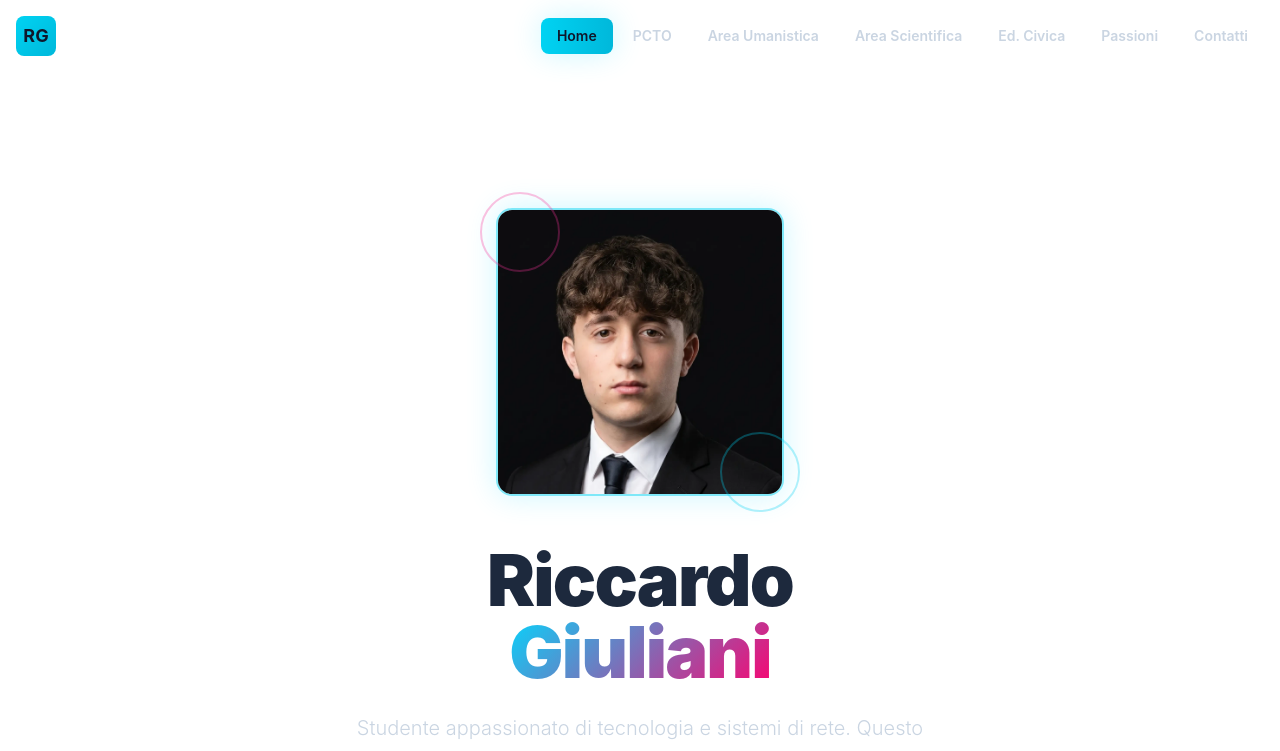
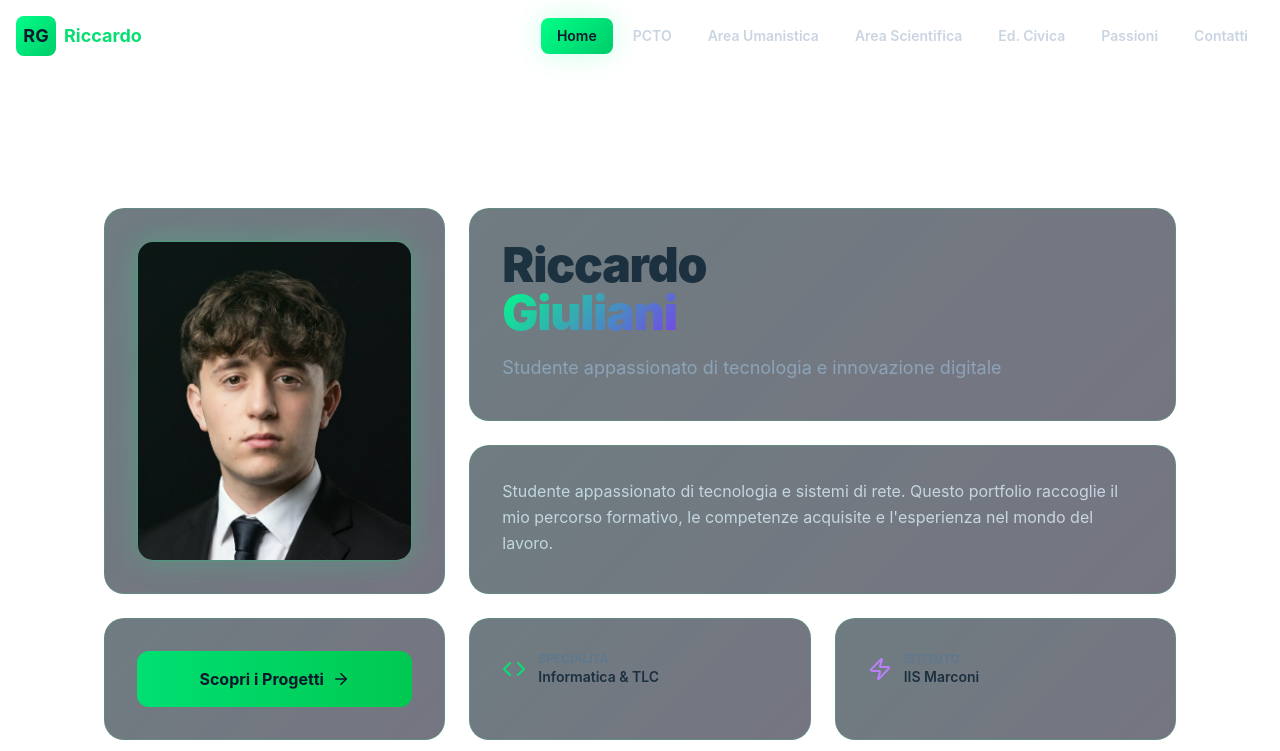
Before and after one commit to giuls-35456/portfolio-giuliani, a React (Vite) app: page /#/ in a window 1280 px wide. Shown: the top 751 px of the page. Built offline with nearby package versions, Linux system fonts and the light colour scheme.

Commit message:
Design Unico: Layout Bento Grid, Palette Deep Aurora (Emerald/Violet) e ottimizzazione totale

```diff
--- a/components/Navbar.tsx
+++ b/components/Navbar.tsx
@@ -33,10 +33,10 @@ const Navbar: React.FC = () => {
         <div className="max-w-7xl mx-auto flex justify-between items-center">
           {/* Logo */}
           <Link to="/" className="flex items-center gap-2 group">
-            <div className="w-10 h-10 bg-gradient-to-br from-cyan-400 to-cyan-500 rounded-lg flex items-center justify-center text-slate-900 font-bold text-lg group-hover:shadow-glow transition-all">
+            <div className="w-10 h-10 gradient-primary rounded-lg flex items-center justify-center text-slate-900 font-bold text-lg group-hover:shadow-glow transition-all">
               RG
             </div>
-            <span className="hidden sm:inline text-white font-bold text-lg">Riccardo</span>
+            <span className="hidden sm:inline text-green-400 font-bold text-lg">Riccardo</span>
           </Link>
 
           {/* Desktop Menu */}
@@ -49,8 +49,8 @@ const Navbar: React.FC = () => {
                   to={route.path}
                   className={`px-4 py-2 rounded-lg font-semibold text-sm transition-all ${
                     isActive
-                      ? 'bg-gradient-to-r from-cyan-400 to-cyan-500 text-slate-900 shadow-glow'
-                      : 'text-slate-300 hover:text-cyan-400'
+                      ? 'gradient-primary text-slate-900 shadow-glow'
+                      : 'text-slate-300 hover:text-green-400'
                   }`}
                 >
                   {route.label}
@@ -62,7 +62,7 @@ const Navbar: React.FC = () => {
           {/* Mobile Toggle */}
           <button
             onClick={() => setIsOpen(!isOpen)}
-            className="md:hidden p-2 text-cyan-400 hover:bg-slate-800 rounded-lg transition-colors"
+            className="md:hidden p-2 text-green-400 hover:bg-slate-800 rounded-lg transition-colors"
           >
             {isOpen ? <X size={24} /> : <Menu size={24} />}
           </button>
@@ -85,11 +85,11 @@ const Navbar: React.FC = () => {
                   <Link
                     key={route.path}
                     to={route.path}
-                    className={`px-4 py-3 rounded-lg font-bold text-lg transition-all ${
+                  className={`px-4 py-3 rounded-lg font-bold text-lg transition-all ${
                       isActive
-                        ? 'bg-gradient-to-r from-cyan-400 to-cyan-500 text-slate-900'
+                        ? 'gradient-primary text-slate-900'
                         : 'text-slate-300 hover:bg-slate-800'
-                    }`}
+                      }`}
                   >
                     {route.label}
                   </Link>
--- a/index.css
+++ b/index.css
@@ -1,20 +1,21 @@
 @import "tailwindcss";
 
-/* Palette Ultra-Moderna */
+/* Palette Deep Aurora - Unica e Sofisticata */
 :root {
-  --primary: #00d9ff;
-  --primary-dark: #0099cc;
-  --accent: #ff006e;
-  --accent-light: #ff4d8f;
-  --bg-dark: #0a0e27;
-  --bg-secondary: #1a1f3a;
+  --primary: #00ff88;
+  --primary-dark: #00cc6a;
+  --accent: #7c3aed;
+  --accent-light: #a78bfa;
+  --bg-dark: #0d0d1a;
+  --bg-secondary: #1a1a2e;
   --text-light: #f0f4f8;
+  --border-glow: rgba(0, 255, 136, 0.2);
 }
 
 body {
   margin: 0;
   overflow-x: hidden;
-  background: linear-gradient(135deg, #0a0e27 0%, #16213e 50%, #0f3460 100%);
+  background: linear-gradient(135deg, #0d0d1a 0%, #1a0033 50%, #0d0d1a 100%);
   font-family: 'Inter', -apple-system, BlinkMacSystemFont, 'Segoe UI', sans-serif;
   color: #f0f4f8;
 }
@@ -25,48 +26,77 @@ body {
 }
 
 ::-webkit-scrollbar-track {
-  background: #1a1f3a;
+  background: #1a1a2e;
 }
 
 ::-webkit-scrollbar-thumb {
-  background: linear-gradient(180deg, #00d9ff 0%, #ff006e 100%);
+  background: linear-gradient(180deg, #00ff88 0%, #7c3aed 100%);
   border-radius: 6px;
 }
 
 ::-webkit-scrollbar-thumb:hover {
-  background: linear-gradient(180deg, #00b8d4 0%, #e60052 100%);
+  background: linear-gradient(180deg, #00cc6a 0%, #6d28d9 100%);
 }
 
-/* Transizioni leggere */
+/* Transizioni */
 * {
-  transition-property: background-color, border-color, color, fill, stroke;
+  transition-property: background-color, border-color, color, fill, stroke, box-shadow, transform;
   transition-timing-function: cubic-bezier(0.4, 0, 0.2, 1);
   transition-duration: 150ms;
 }
 
-/* Gradienti Moderni */
+/* Gradienti */
 .gradient-primary {
-  background: linear-gradient(135deg, #00d9ff 0%, #00b8d4 100%);
+  background: linear-gradient(135deg, #00ff88 0%, #00cc6a 100%);
 }
 
 .gradient-accent {
-  background: linear-gradient(135deg, #ff006e 0%, #ff4d8f 100%);
+  background: linear-gradient(135deg, #7c3aed 0%, #a78bfa 100%);
 }
 
 .gradient-text {
-  background: linear-gradient(135deg, #00d9ff 0%, #ff006e 100%);
+  background: linear-gradient(135deg, #00ff88 0%, #7c3aed 100%);
   -webkit-background-clip: text;
   -webkit-text-fill-color: transparent;
   background-clip: text;
 }
 
-/* Ombre */
+/* Stile Bento - Frosted Glass */
+.bento-card {
+  background: rgba(26, 26, 46, 0.6);
+  backdrop-filter: blur(10px);
+  border: 1px solid rgba(0, 255, 136, 0.15);
+  border-radius: 20px;
+  padding: 2rem;
+  transition: all 0.3s cubic-bezier(0.4, 0, 0.2, 1);
+  position: relative;
+  overflow: hidden;
+}
+
+.bento-card::before {
+  content: '';
+  position: absolute;
+  top: 0;
+  left: 0;
+  right: 0;
+  bottom: 0;
+  background: linear-gradient(135deg, rgba(0, 255, 136, 0.05) 0%, transparent 100%);
+  pointer-events: none;
+}
+
+.bento-card:hover {
+  border-color: rgba(0, 255, 136, 0.4);
+  box-shadow: 0 0 30px rgba(0, 255, 136, 0.15), inset 0 0 20px rgba(0, 255, 136, 0.05);
+  transform: translateY(-5px);
+}
+
+/* Ombre Glow */
 .shadow-glow {
-  box-shadow: 0 0 30px rgba(0, 217, 255, 0.2);
+  box-shadow: 0 0 30px rgba(0, 255, 136, 0.2);
 }
 
 .shadow-accent {
-  box-shadow: 0 0 30px rgba(255, 0, 110, 0.2);
+  box-shadow: 0 0 30px rgba(124, 58, 237, 0.2);
 }
 
 /* Hover */
@@ -81,14 +111,14 @@ a {
 /* Focus */
 button:focus,
 a:focus {
-  outline: 2px solid #00d9ff;
+  outline: 2px solid #00ff88;
   outline-offset: 2px;
 }
 
 /* Selezione */
 ::selection {
-  background-color: #00d9ff;
-  color: #0a0e27;
+  background-color: #00ff88;
+  color: #0d0d1a;
 }
 
 /* Smooth scroll */
--- a/pages/Home.tsx
+++ b/pages/Home.tsx
@@ -1,29 +1,55 @@
 import React from 'react';
 import { motion } from 'framer-motion';
 import { INFO } from '../constants';
-import { ArrowRight } from 'lucide-react';
+import { ArrowRight, Code, Zap, Lightbulb } from 'lucide-react';
 import { Link } from 'react-router-dom';
 
 /**
- * Home Page - Nuovo Design Ultra-Moderno
- * Hero centrato, palette Cyan/Magenta, design minimalista e veloce.
+ * Home Page - Bento Grid Design Unico
+ * Palette Deep Aurora: Verde Smeraldo + Viola Profondo
  */
 const Home: React.FC = () => {
+  const containerVariants = {
+    hidden: { opacity: 0 },
+    visible: {
+      opacity: 1,
+      transition: {
+        staggerChildren: 0.1,
+        delayChildren: 0.2,
+      },
+    },
+  };
+
+  const itemVariants = {
+    hidden: { opacity: 0, y: 20 },
+    visible: {
+      opacity: 1,
+      y: 0,
+      transition: { duration: 0.6, ease: "easeOut" },
+    },
+  };
+
   return (
     <motion.div
       initial={{ opacity: 0 }}
       animate={{ opacity: 1 }}
       transition={{ duration: 0.4 }}
-      className="flex flex-col items-center justify-center min-h-screen text-center space-y-12 py-20"
+      className="min-h-screen py-20 px-4"
     >
-      {/* Foto Profilo - Centrata in Alto */}
+      <div className="max-w-6xl mx-auto">
+        {/* Bento Grid Layout */}
         <motion.div
-        initial={{ opacity: 0, scale: 0.8 }}
-        animate={{ opacity: 1, scale: 1 }}
-        transition={{ delay: 0.1, duration: 0.6 }}
-        className="relative"
+          className="grid grid-cols-1 md:grid-cols-3 gap-6 auto-rows-max"
+          variants={containerVariants}
+          initial="hidden"
+          animate="visible"
         >
-        <div className="w-56 h-56 sm:w-64 sm:h-64 md:w-72 md:h-72 rounded-2xl overflow-hidden border-2 border-cyan-400/50 shadow-glow">
+          {/* Card 1: Foto Profilo - Grande */}
+          <motion.div
+            variants={itemVariants}
+            className="md:col-span-1 md:row-span-2 bento-card flex flex-col items-center justify-center"
+          >
+            <div className="w-48 h-48 md:w-full md:h-80 rounded-2xl overflow-hidden border border-green-400/30 shadow-glow">
               <img
                 src="/foto-progetti/home/profilo-home.webp"
                 alt={`${INFO.nome} ${INFO.cognome}`}
@@ -32,63 +58,108 @@ const Home: React.FC = () => {
                 className="w-full h-full object-cover"
               />
             </div>
-        {/* Accento decorativo */}
-        <div className="absolute -bottom-4 -right-4 w-20 h-20 border-2 border-cyan-400/30 rounded-full"></div>
-        <div className="absolute -top-4 -left-4 w-20 h-20 border-2 border-pink-500/30 rounded-full"></div>
           </motion.div>
 
-      {/* Titolo e Sottotitolo */}
+          {/* Card 2: Titolo e Sottotitolo */}
           <motion.div
-        initial={{ opacity: 0, y: 20 }}
-        animate={{ opacity: 1, y: 0 }}
-        transition={{ delay: 0.2, duration: 0.6 }}
-        className="space-y-6 max-w-2xl px-4"
+            variants={itemVariants}
+            className="md:col-span-2 bento-card space-y-4"
           >
-        <h1 className="text-5xl sm:text-6xl md:text-7xl font-black tracking-tight">
+            <h1 className="text-4xl md:text-5xl font-black tracking-tight">
               {INFO.nome} <br />
               <span className="gradient-text">{INFO.cognome}</span>
             </h1>
+            <p className="text-slate-400 text-lg leading-relaxed">
+              Studente appassionato di tecnologia e innovazione digitale
+            </p>
+          </motion.div>
 
-        <p className="text-lg sm:text-xl text-slate-300 leading-relaxed font-light">
+          {/* Card 3: Descrizione */}
+          <motion.div
+            variants={itemVariants}
+            className="md:col-span-2 bento-card"
+          >
+            <p className="text-slate-300 leading-relaxed text-base">
               {INFO.descrizione}
             </p>
           </motion.div>
 
-      {/* CTA Buttons */}
+          {/* Card 4: CTA Primario */}
           <motion.div
-        initial={{ opacity: 0, y: 20 }}
-        animate={{ opacity: 1, y: 0 }}
-        transition={{ delay: 0.3, duration: 0.6 }}
-        className="flex flex-col sm:flex-row gap-4 justify-center px-4"
+            variants={itemVariants}
+            className="md:col-span-1 bento-card flex flex-col justify-center"
           >
             <Link
               to="/pcto"
-          className="group relative px-8 py-4 bg-gradient-to-r from-cyan-400 to-cyan-500 text-slate-900 rounded-lg font-bold text-lg hover:shadow-glow transition-all duration-300 active:scale-95 overflow-hidden"
+              className="w-full group relative px-6 py-4 bg-gradient-to-r from-green-400 to-green-500 text-slate-900 rounded-xl font-bold text-center hover:shadow-glow transition-all duration-300 active:scale-95 overflow-hidden flex items-center justify-center gap-2"
             >
-          <span className="relative z-10 flex items-center justify-center gap-2">
-            Scopri i Miei Progetti
-            <ArrowRight size={20} className="group-hover:translate-x-1 transition-transform" />
-          </span>
+              <span className="relative z-10">Scopri i Progetti</span>
+              <ArrowRight size={18} className="group-hover:translate-x-1 transition-transform" />
             </Link>
+          </motion.div>
 
+          {/* Card 5: Competenze */}
+          <motion.div
+            variants={itemVariants}
+            className="md:col-span-1 bento-card space-y-3"
+          >
+            <div className="flex items-center gap-3">
+              <Code size={24} className="text-green-400" />
+              <div>
+                <p className="text-xs text-slate-500 uppercase font-bold">Specialità</p>
+                <p className="text-sm font-semibold">Informatica & TLC</p>
+              </div>
+            </div>
+          </motion.div>
+
+          {/* Card 6: Scuola */}
+          <motion.div
+            variants={itemVariants}
+            className="md:col-span-1 bento-card space-y-3"
+          >
+            <div className="flex items-center gap-3">
+              <Zap size={24} className="text-purple-400" />
+              <div>
+                <p className="text-xs text-slate-500 uppercase font-bold">Istituto</p>
+                <p className="text-sm font-semibold">IIS Marconi</p>
+              </div>
+            </div>
+          </motion.div>
+
+          {/* Card 7: CTA Secondario */}
+          <motion.div
+            variants={itemVariants}
+            className="md:col-span-1 bento-card flex flex-col justify-center"
+          >
             <Link
               to="/contatti"
-          className="px-8 py-4 border-2 border-cyan-400/50 text-cyan-400 rounded-lg font-bold text-lg hover:bg-cyan-400/10 transition-all duration-300 active:scale-95"
+              className="w-full px-6 py-4 border-2 border-green-400/50 text-green-400 rounded-xl font-bold text-center hover:bg-green-400/10 transition-all duration-300 active:scale-95"
             >
               Contattami
             </Link>
           </motion.div>
 
-      {/* Scroll Indicator */}
+          {/* Card 8: Passioni */}
           <motion.div
-        animate={{ y: [0, 10, 0] }}
-        transition={{ duration: 2, repeat: Infinity }}
-        className="mt-16 text-cyan-400/50"
+            variants={itemVariants}
+            className="md:col-span-2 bento-card space-y-4"
           >
-        <svg className="w-6 h-6 mx-auto" fill="none" stroke="currentColor" viewBox="0 0 24 24">
-          <path strokeLinecap="round" strokeLinejoin="round" strokeWidth={2} d="M19 14l-7 7m0 0l-7-7m7 7V3" />
-        </svg>
+            <div className="flex items-center gap-2">
+              <Lightbulb size={24} className="text-purple-400" />
+              <h3 className="text-lg font-bold">Le Mie Passioni</h3>
+            </div>
+            <p className="text-slate-400 text-sm">
+              Tecnologia, Gaming, Musica e Problem Solving. Scopri di più nella sezione dedicata.
+            </p>
+            <Link
+              to="/passioni"
+              className="inline-block text-green-400 font-semibold hover:text-green-300 transition-colors"
+            >
+              Esplora →
+            </Link>
           </motion.div>
+        </motion.div>
+      </div>
     </motion.div>
   );
 };
```
Lines whose indentation alone changed are shown as unchanged.
